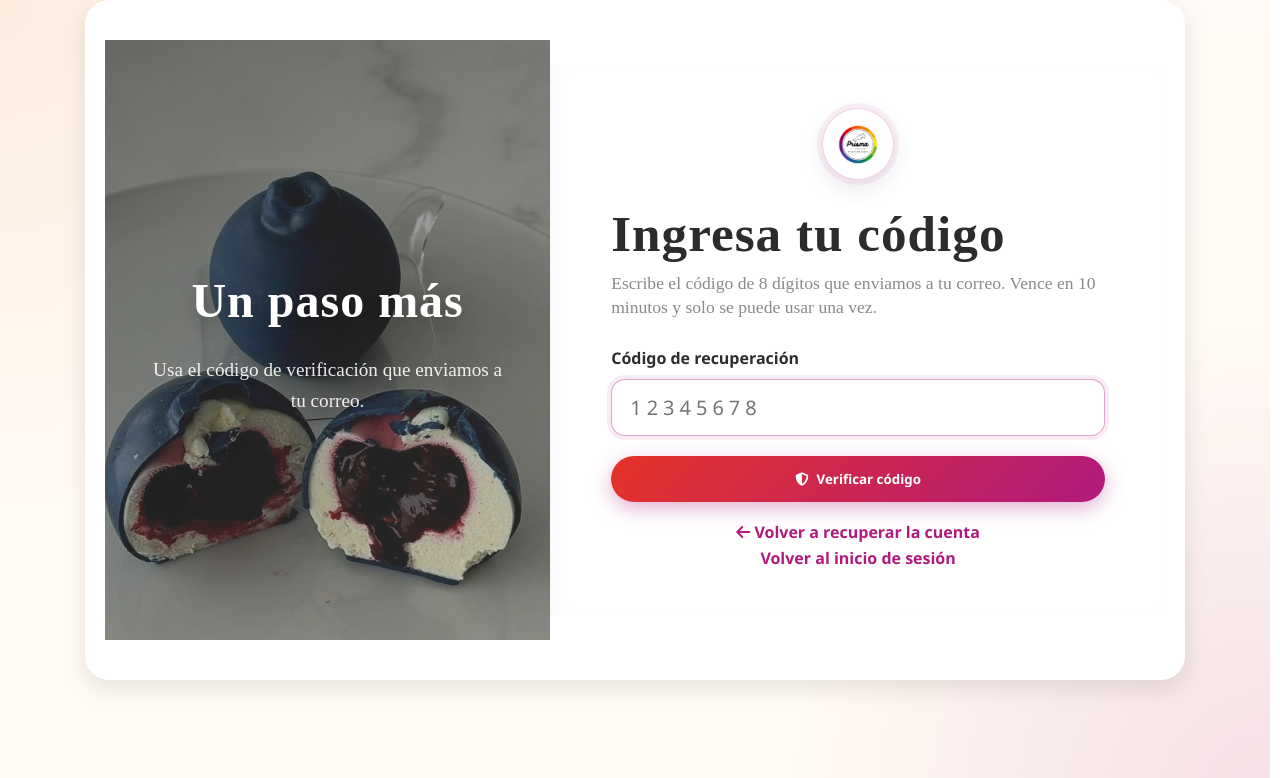
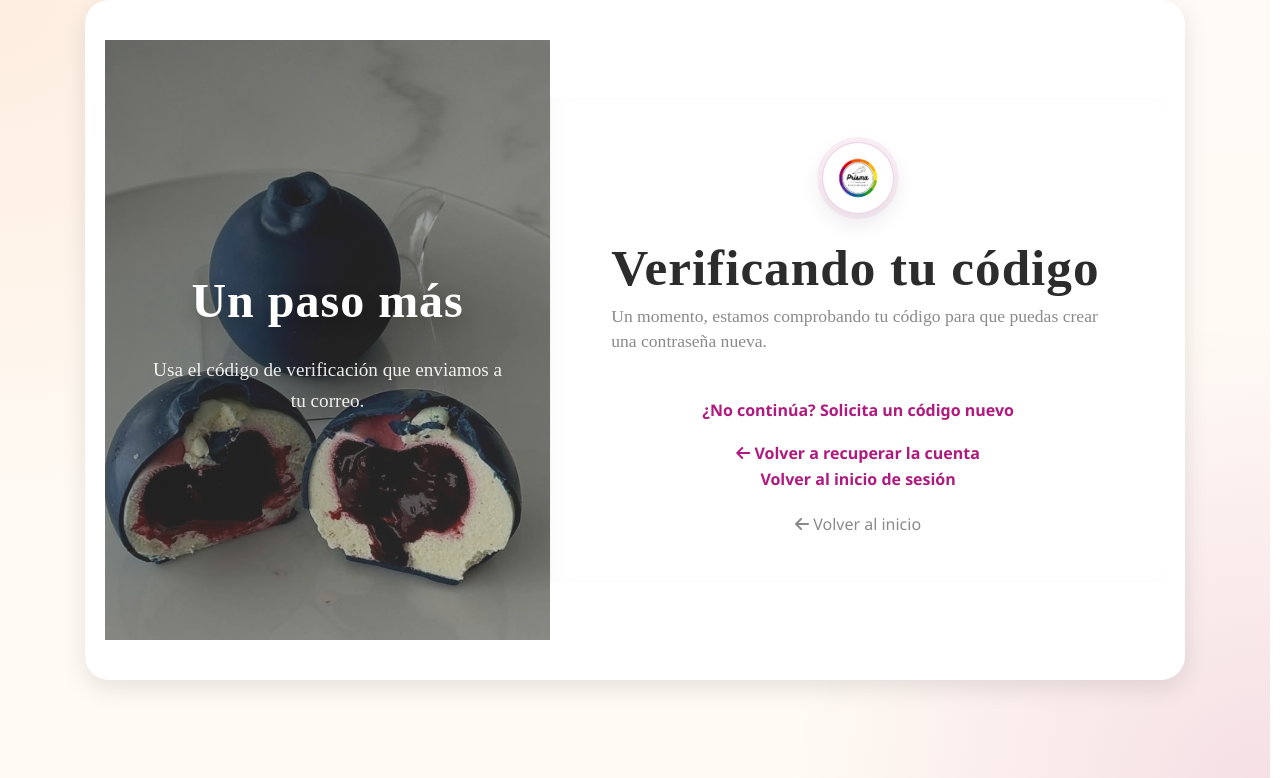
Before and after one commit to D45-csm/PrismaWeb, a Django app: page /usuarios/recuperar/codigo/continuar/ in a window 1280 px wide. Shown: the top 778 px of the page. Run offline with Django 5.2, Linux system fonts and the light colour scheme; some libraries are stand-ins or nearby versions.

Commit message:
Mejorar la plantilla de recuperación de código para administradores, añadiendo mensajes específicos y ajustando la lógica de visualización según el contexto de recuperación.

```diff
--- a/APP/usuarios/templates/usuarios/codigo_recuperacion.html
+++ b/APP/usuarios/templates/usuarios/codigo_recuperacion.html
@@ -1,7 +1,7 @@
 {% extends 'base_prisma.html' %}
 {% load static %}
 
-{% block title %}Verificar código - Prisma{% endblock %}
+{% block title %}{% if admin_recovery %}Verificar acceso administrativo{% else %}Verificar código{% endif %} - Prisma{% endblock %}
 {% block body_attrs %} class="auth-page"{% endblock %}
 
 {% block content %}
@@ -9,15 +9,29 @@
         <div class="auth-image">
             <div class="auth-image-overlay"></div>
             <div class="auth-image-text">
-                <h2>Un paso más</h2>
-                <p>Usa el código de verificación que enviamos a tu correo.</p>
+                <h2>{% if admin_recovery %}Un paso seguro{% else %}Un paso más{% endif %}</h2>
+                <p>{% if admin_recovery %}Verificaremos tu identidad antes de restablecer el acceso administrativo.{% else %}Usa el código de verificación que enviamos a tu correo.{% endif %}</p>
             </div>
         </div>
         <div class="auth-form-container customer-auth-panel">
             <div class="auth-logo">
                 <img src="{% static 'img/logo_prisma.png' %}" alt="Prisma">
             </div>
-            {% if codigo %}
+            {% if email_link %}
+                <h2>Verificando tu código</h2>
+                <p class="auth-subtitle" data-email-link-status role="status">
+                    Un momento, estamos comprobando tu código para que puedas crear una contraseña nueva.
+                </p>
+                <form method="post" action="{% url 'recuperar_codigo' %}" data-email-recovery-link hidden>
+                    {% csrf_token %}
+                    <input type="hidden" name="recovery_email">
+                    <input type="hidden" name="code">
+                </form>
+                <div class="auth-switch">
+                    <p><a href="{% url 'recuperar' %}">¿No continúa? Solicita un código nuevo</a></p>
+                </div>
+                <script src="{% static 'js/email_recovery_link.js' %}" defer></script>
+            {% elif codigo %}
                 <h2>Guarda este código</h2>
                 <p class="auth-subtitle">
                     Te lo mostramos aquí para que lo copies y lo guardes con seguridad. Siempre puedes generar otro desde esta misma pantalla si lo pierdes.
@@ -45,9 +59,9 @@
                     </button>
                 </form>
             {% else %}
-                <h2>Ingresa tu código</h2>
+                <h2>{% if admin_recovery %}Confirma tu correo{% else %}Ingresa tu código{% endif %}</h2>
                 <p class="auth-subtitle">
-                    Escribe el código de 8 dígitos que enviamos a tu correo. Vence en 10 minutos y solo se puede usar una vez.
+                    {% if admin_recovery %}Escribe el código de 8 dígitos enviado al correo de tu cuenta administrativa. Vence en 10 minutos y se usa una sola vez.{% else %}Escribe el código de 8 dígitos que enviamos a tu correo. Vence en 10 minutos y solo se puede usar una vez.{% endif %}
                 </p>
 
                 <form method="post" action="">
@@ -70,9 +84,15 @@
             {% endif %}
 
             <div class="auth-switch">
-                <p><a href="{% url 'recuperar' %}"><i class="fa-solid fa-arrow-left" aria-hidden="true"></i> Volver a recuperar la cuenta</a></p>
-                <p><a href="{% url 'login' %}">Volver al inicio de sesión</a></p>
+                {% if admin_recovery %}
+                    <p><a href="{% url 'admin_recuperar' %}"><i class="fa-solid fa-arrow-left" aria-hidden="true"></i> Solicitar otro código</a></p>
+                    <p><a href="{% url 'admin_login' %}">Volver al acceso administrativo</a></p>
+                {% else %}
+                    <p><a href="{% url 'recuperar' %}"><i class="fa-solid fa-arrow-left" aria-hidden="true"></i> Volver a recuperar la cuenta</a></p>
+                    <p><a href="{% url 'login' %}">Volver al inicio de sesión</a></p>
+                {% endif %}
             </div>
+            <a href="{% url 'base_cliente' %}" class="back-home"><i class="fas fa-arrow-left" aria-hidden="true"></i> Volver al inicio</a>
             {% if codigo %}<script src="{% static 'js/recovery_code.js' %}" defer></script>{% endif %}
         </div>
     </div>
```
